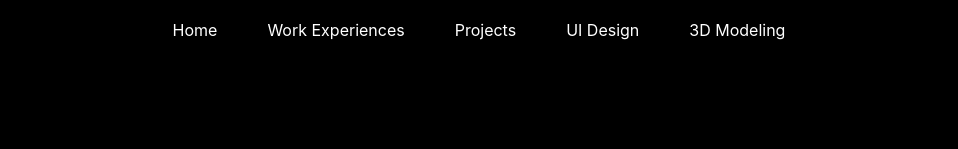
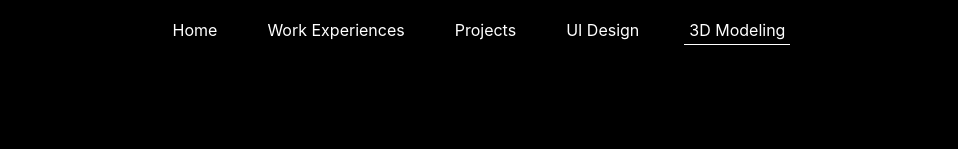
Before and after one commit to karenlinky/personal-website, a React (Create React App) app: page /3d_modeling in a window 1280 px wide. Shown: the top 149 px of the page, without its empty margins (161-1119 px from the left). Built offline with nearby package versions, Linux system fonts and the light colour scheme.

Commit message:
Added styling to active menu item

```diff
--- a/src/components/header/MenuBar.js
+++ b/src/components/header/MenuBar.js
@@ -1,5 +1,6 @@
 import React from 'react';
 import MenuItem from './MenuItem';
+
 import './header.css';
 
 const MenuBar = () => {
--- a/src/components/header/MenuItem.js
+++ b/src/components/header/MenuItem.js
@@ -1,13 +1,17 @@
 import React from 'react';
 import MenuItemText from './MenuItemText';
 import { Link } from 'react-router-dom';
+import { NavLink } from 'react-router-dom';
 import './header.css';
 
 const MenuItem = ({label, to}) => {
+
+
+// {/* <NavLink to='about' activeClassName="active">about</NavLink> */}
   return (
-    <Link className={'menuItem'} to={to}>
+    <NavLink className={'menuItem'} to={to}>
       <MenuItemText label={label} />
-    </Link>
+    </NavLink>
   )
 }
 
--- a/src/components/header/header.css
+++ b/src/components/header/header.css
@@ -50,6 +50,10 @@
     transform: scaleX(1);
 }
 
+.active::after {
+    transform: scaleX(1);
+}
+
 @media (max-width: 699px) {
     .wideHeaderBar {
         display: none;
```
